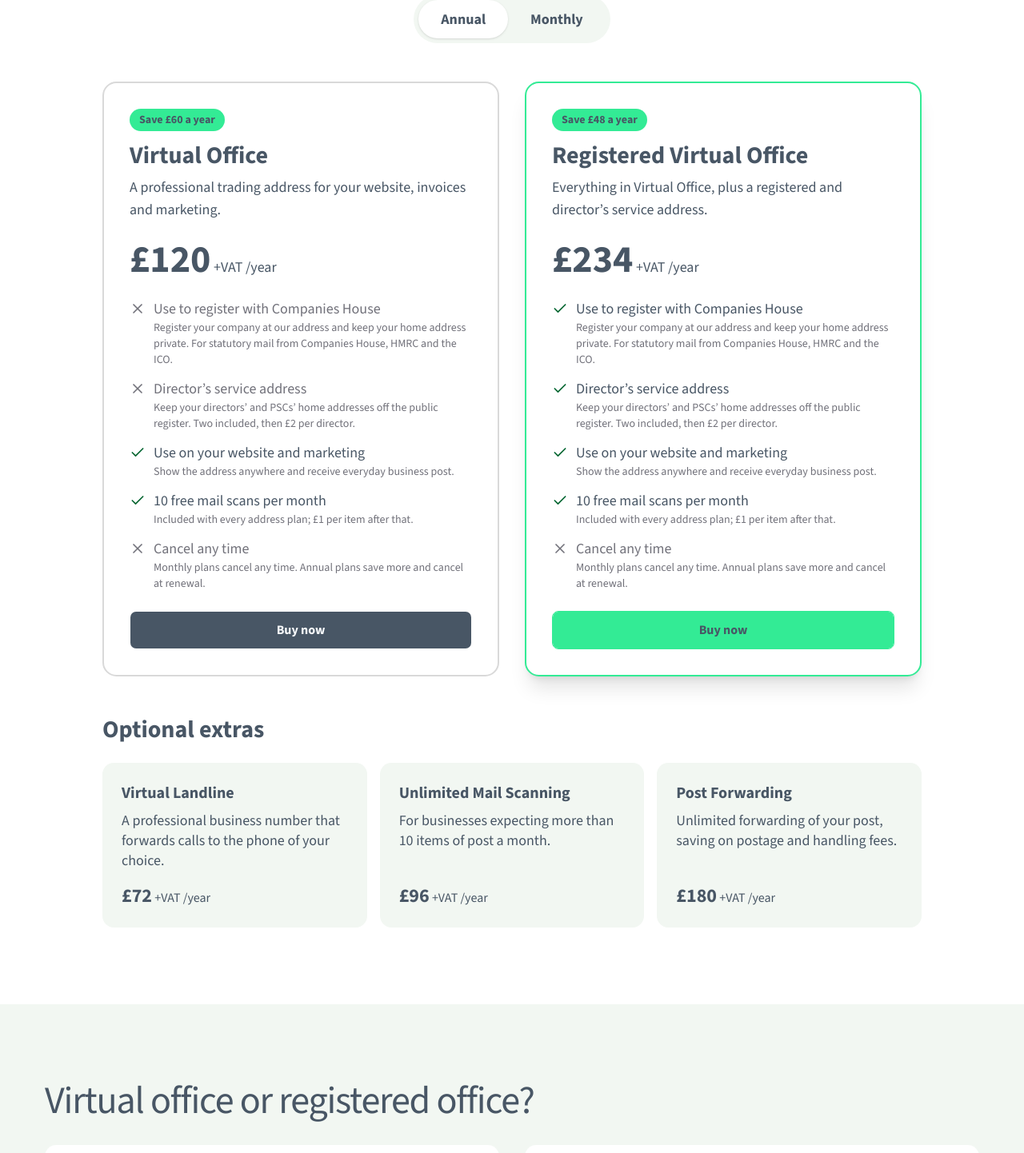
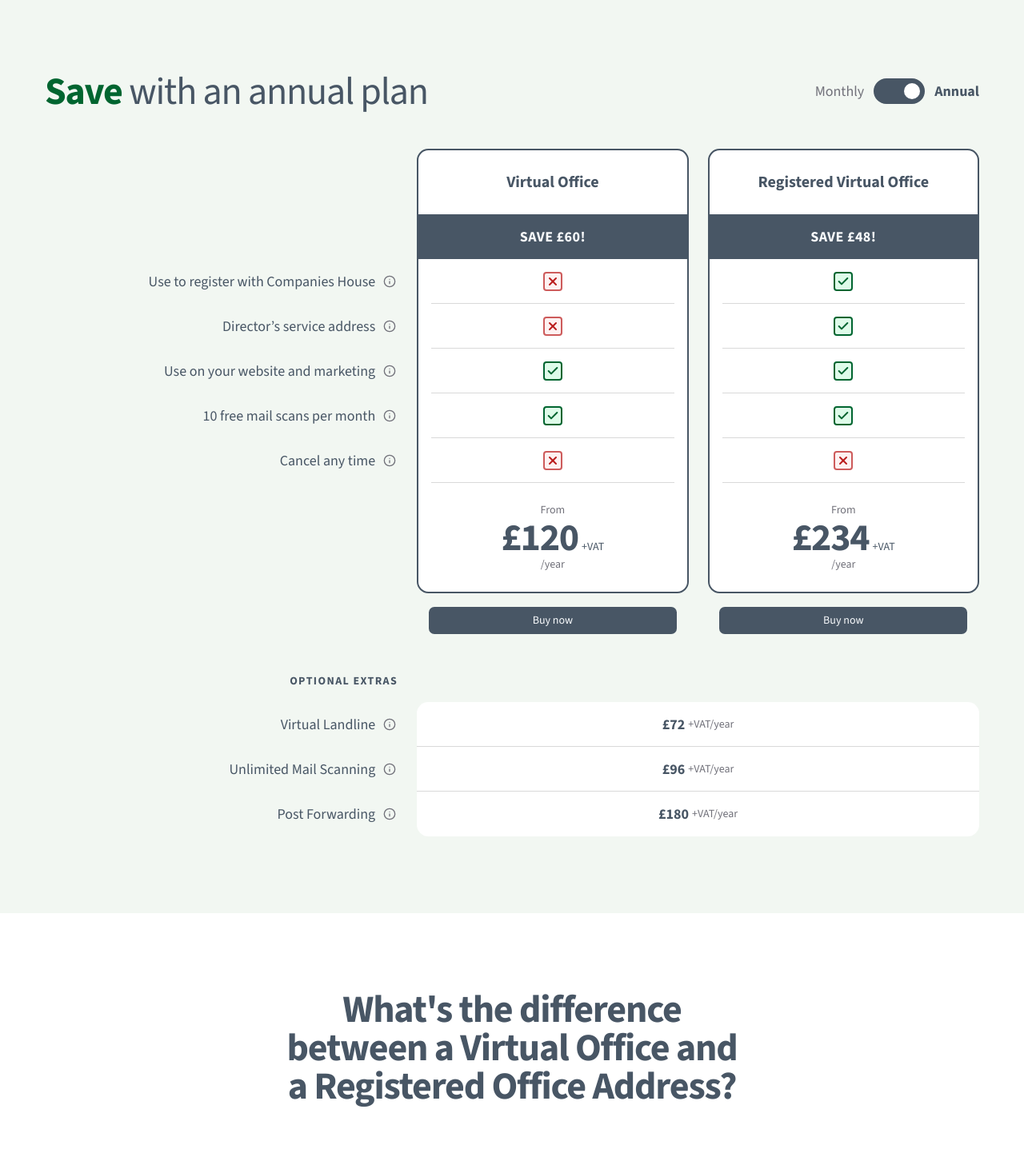
Before and after one commit to florjanklancar-kaldi/virtually-there-landing-test, a Next.js app: page /pricing in a window 1280 px wide. Shown: the part 760-2202 px from the top of the page at 80% size. Built offline with nearby package versions, Linux system fonts and the light colour scheme; no server answers.

Commit message:
Restyle pricing page to match live comparison layout

```diff
--- a/src/app/(site)/pricing/page.tsx
+++ b/src/app/(site)/pricing/page.tsx
@@ -60,27 +60,31 @@ export default function PricingPage() {
         intro="One simple price for your business address, with no set-up fees. Save with an annual plan, or stay flexible month to month."
         title="Simple, transparent pricing"
       />
-      <section aria-label="Plans" className="section pt-0">
+      <section aria-label="Plans" className="section bg-green-background">
         <div className="container-page">
           <PricingPlans />
         </div>
       </section>
-      <section aria-labelledby="difference-title" className="section bg-green-background">
-        <div className="container-page grid gap-8 md:grid-cols-2">
+      <section aria-labelledby="difference-title" className="section">
+        <div className="container-page grid gap-10 md:grid-cols-2 md:gap-14">
           <Reveal className="md:col-span-2">
-            <h2 className="text-4xl tracking-tight sm:text-5xl" id="difference-title">
-              Virtual office or registered office?
+            <h2
+              className="mx-auto max-w-3xl text-balance text-center font-bold text-4xl tracking-tight sm:text-5xl"
+              id="difference-title"
+            >
+              What&apos;s the difference between a Virtual Office and a Registered Office
+              Address?
             </h2>
           </Reveal>
-          <Reveal className="rounded-2xl bg-white p-8" delay={0.05}>
-            <h3 className="mb-3 font-bold text-2xl">Virtual Office</h3>
+          <Reveal delay={0.05}>
+            <h3 className="mb-3 text-3xl">Virtual Office</h3>
             <p className="text-lg leading-relaxed">
               A trading address for your website, invoices, business cards and directory
               listings, with everyday post scanned to your portal.
             </p>
           </Reveal>
-          <Reveal className="rounded-2xl bg-white p-8" delay={0.1}>
-            <h3 className="mb-3 font-bold text-2xl">Registered Virtual Office</h3>
+          <Reveal delay={0.1}>
+            <h3 className="mb-3 text-3xl">Registered Virtual Office</h3>
             <p className="text-lg leading-relaxed">
               Everything in Virtual Office, plus an official address for Companies House
               and HMRC and director’s service addresses, keeping your home address
--- a/src/components/pricing/pricing-plans.tsx
+++ b/src/components/pricing/pricing-plans.tsx
@@ -1,9 +1,8 @@
 "use client";
 
-import { CheckIcon, XIcon } from "lucide-react";
+import { CheckIcon, InfoIcon, XIcon } from "lucide-react";
 import { motion, useReducedMotion } from "motion/react";
-import { useState } from "react";
-import { RevealGroup, RevealItem } from "@/components/motion/reveal";
+import { useId, useState } from "react";
 import { PortalLink } from "@/components/portal-link";
 import { buttonVariants } from "@/components/ui/button";
 import type { BillingPeriod, Plan } from "@/content/pricing";
@@ -17,12 +16,47 @@ import {
 import { formatPrice } from "@/lib/locations";
 import { cn } from "@/lib/utils";
 
-const periods: { value: BillingPeriod; label: string }[] = [
-  { value: "annual", label: "Annual" },
-  { value: "monthly", label: "Monthly" },
-];
+const columns = "md:grid md:grid-cols-[minmax(0,1.3fr)_minmax(0,1fr)_minmax(0,1fr)] md:gap-6";
+const rowHeight = "md:h-14";
 
-function PeriodToggle({
+function InfoTip({ label, detail }: { label: string; detail: string }) {
+  const [open, setOpen] = useState(false);
+  const id = useId();
+  return (
+    <span
+      className="relative inline-flex"
+      onMouseEnter={() => setOpen(true)}
+      onMouseLeave={() => setOpen(false)}
+    >
+      <button
+        aria-describedby={open ? id : undefined}
+        aria-expanded={open}
+        aria-label={`More about ${label}`}
+        className="inline-flex size-5 items-center justify-center rounded-full text-muted-foreground transition-colors hover:text-primary focus-visible:outline-none focus-visible:ring-3 focus-visible:ring-ring/50"
+        onBlur={() => setOpen(false)}
+        onClick={() => setOpen((value) => !value)}
+        onFocus={() => setOpen(true)}
+        onKeyDown={(event) => {
+          if (event.key === "Escape") setOpen(false);
+        }}
+        type="button"
+      >
+        <InfoIcon aria-hidden="true" className="size-4" />
+      </button>
+      {open ? (
+        <span
+          className="absolute bottom-full left-1/2 z-20 mb-2 w-64 -translate-x-1/2 rounded-lg bg-primary p-3 text-left font-normal text-primary-foreground text-sm leading-snug shadow-lg"
+          id={id}
+          role="tooltip"
+        >
+          {detail}
+        </span>
+      ) : null}
+    </span>
+  );
+}
+
+function PeriodSwitch({
   period,
   onChange,
 }: {
@@ -30,100 +64,202 @@ function PeriodToggle({
   onChange: (value: BillingPeriod) => void;
 }) {
   const reduceMotion = useReducedMotion();
+  const annual = period === "annual";
   return (
-    <fieldset className="mx-auto flex w-fit rounded-full bg-green-background p-1.5">
-      <legend className="sr-only">Billing period</legend>
-      {periods.map((option) => (
-        <label
-          className="relative cursor-pointer rounded-full px-7 py-2.5 font-bold text-lg has-focus-visible:ring-3 has-focus-visible:ring-ring/50"
-          key={option.value}
+    <div className="flex items-center gap-3 text-lg">
+      <button
+        className={cn(
+          "transition-colors",
+          annual ? "text-muted-foreground hover:text-primary" : "font-bold text-primary",
+        )}
+        onClick={() => onChange("monthly")}
+        type="button"
       >
-          <input
-            checked={period === option.value}
-            className="sr-only"
-            name="billing-period"
-            onChange={() => onChange(option.value)}
-            type="radio"
-            value={option.value}
+        Monthly
+      </button>
+      <button
+        aria-checked={annual}
+        aria-label="Pay annually"
+        className={cn(
+          "flex h-8 w-16 items-center rounded-full border-2 border-primary p-1 transition-colors focus-visible:outline-none focus-visible:ring-3 focus-visible:ring-ring/50",
+          annual ? "justify-end bg-primary" : "justify-start bg-white",
+        )}
+        onClick={() => onChange(annual ? "monthly" : "annual")}
+        role="switch"
+        type="button"
+      >
+        <motion.span
+          className={cn("size-5 rounded-full", annual ? "bg-white" : "bg-primary")}
+          layout
+          transition={reduceMotion ? { duration: 0 } : { type: "spring", bounce: 0.25 }}
         />
-          {period === option.value ? (
-            <motion.span
-              className="absolute inset-0 rounded-full bg-white shadow-sm"
-              layoutId="period-pill"
-              transition={
-                reduceMotion ? { duration: 0 } : { type: "spring", bounce: 0.2 }
-              }
-            />
-          ) : null}
-          <span className="relative">{option.label}</span>
-        </label>
-      ))}
-    </fieldset>
+      </button>
+      <button
+        className={cn(
+          "transition-colors",
+          annual ? "font-bold text-primary" : "text-muted-foreground hover:text-primary",
+        )}
+        onClick={() => onChange("annual")}
+        type="button"
+      >
+        Annual
+      </button>
+    </div>
   );
 }
 
-function PlanCard({ plan, period }: { plan: Plan; period: BillingPeriod }) {
+function FeatureLabels() {
+  return (
+    <div aria-hidden="true" className="hidden md:block">
+      <div className="h-[calc(8.5rem+2px)]" />
+      <ul>
+        {planFeatureOrder.map((key) => (
+          <li
+            className={cn(
+              "flex items-center justify-end gap-2 text-right text-lg",
+              rowHeight,
+            )}
+            key={key}
+          >
+            {planFeatures[key].label}
+            <InfoTip detail={planFeatures[key].detail} label={planFeatures[key].label} />
+          </li>
+        ))}
+      </ul>
+    </div>
+  );
+}
+
+function PlanColumn({
+  plan,
+  period,
+  onChoosePeriod,
+}: {
+  plan: Plan;
+  period: BillingPeriod;
+  onChoosePeriod: (value: BillingPeriod) => void;
+}) {
   const included = new Set(plan.includes[period]);
+  const annual = period === "annual";
   return (
-    <article
+    <div className="flex flex-col gap-4">
+      <article className="overflow-hidden rounded-2xl border-2 border-primary bg-white">
+        <h3 className="flex h-20 items-center justify-center px-4 text-center font-bold text-xl">
+          {plan.name}
+        </h3>
+        {annual ? (
+          <p className="flex h-[3.5rem] items-center justify-center bg-primary px-4 font-bold text-lg text-primary-foreground uppercase tracking-wide">
+            Save {formatPrice(annualSaving(plan))}!
+          </p>
+        ) : (
+          <button
+            className="flex h-[3.5rem] w-full items-center justify-center bg-primary px-4 font-bold text-primary-foreground text-sm uppercase tracking-wide transition-colors hover:bg-primary/85"
+            onClick={() => onChoosePeriod("annual")}
+            type="button"
+          >
+            Save with an annual plan
+          </button>
+        )}
+        <ul className="px-4">
+          {planFeatureOrder.map((key) => {
+            const has = included.has(key);
+            return (
+              <li
                 className={cn(
-        "flex h-full flex-col gap-6 rounded-3xl border-2 bg-white p-8",
-        plan.featured ? "border-green shadow-xl" : "border-border",
+                  "flex items-center justify-between gap-3 border-border border-b py-3 md:justify-center md:py-0",
+                  rowHeight,
+                )}
+                key={key}
+              >
+                <span
+                  className={cn("text-base md:sr-only", !has && "text-muted-foreground")}
+                >
+                  {planFeatures[key].label}
+                  <span className="sr-only">: {has ? "included" : "not included"}</span>
+                </span>
+                <span
+                  aria-hidden="true"
+                  className={cn(
+                    "flex size-6 shrink-0 items-center justify-center rounded border-2",
+                    has
+                      ? "border-green-dark bg-green-light text-green-dark"
+                      : "border-destructive/70 bg-destructive-foreground text-destructive",
                   )}
                 >
-      <header>
-        {period === "annual" ? (
-          <p className="mb-3 w-fit rounded-full bg-green px-3 py-1 font-bold text-sm">
-            Save {formatPrice(annualSaving(plan))} a year
+                  {has ? (
+                    <CheckIcon className="size-4" strokeWidth={3} />
+                  ) : (
+                    <XIcon className="size-4" strokeWidth={3} />
+                  )}
+                </span>
+              </li>
+            );
+          })}
+        </ul>
+        <p className="flex flex-col items-center px-4 py-6 text-center">
+          <span className="text-muted-foreground text-sm">From</span>
+          <span className="flex items-baseline gap-1">
+            <span className="font-extrabold text-5xl tracking-tight">
+              {formatPrice(plan.price[period])}
+            </span>
+            <span className="text-sm">+VAT</span>
+          </span>
+          <span className="text-muted-foreground text-sm">/{annual ? "year" : "month"}</span>
         </p>
-        ) : null}
-        <h3 className="font-bold text-3xl">{plan.name}</h3>
-        <p className="mt-2 text-lg">{plan.description}</p>
-      </header>
-      <p>
-        <span className="font-extrabold text-5xl">{formatPrice(plan.price[period])}</span>
-        <span className="text-lg"> +VAT /{period === "annual" ? "year" : "month"}</span>
-      </p>
-      <ul className="grid gap-3">
-        {planFeatureOrder.map((key) => (
-          <li className="flex items-start gap-2.5 text-lg" key={key}>
-            {included.has(key) ? (
-              <CheckIcon
-                aria-label="Included"
-                className="mt-1 size-5 shrink-0 text-green-dark"
-              />
-            ) : (
-              <XIcon
-                aria-label="Not included"
-                className="mt-1 size-5 shrink-0 text-muted-foreground"
-              />
+      </article>
+      <PortalLink
+        className={buttonVariants({ size: "lg", className: "w-full md:mx-auto md:w-[92%]" })}
+        to={{
+          path: "/onboarding/service",
+          params: { type: plan.portalType, billing: annual ? "year" : "month" },
+        }}
+      >
+        Buy now
+        <span className="sr-only"> {plan.name}</span>
+      </PortalLink>
+    </div>
+  );
+}
+
+function Extras({ period }: { period: BillingPeriod }) {
+  const unit = period === "annual" ? "year" : "month";
+  return (
+    <section aria-labelledby="extras-title" className="flex flex-col gap-4">
+      <div className={columns}>
+        <h3
+          className="font-bold text-primary text-sm uppercase tracking-widest md:text-right"
+          id="extras-title"
+        >
+          Optional extras
+        </h3>
+      </div>
+      <ul className="flex flex-col rounded-2xl bg-white md:bg-transparent">
+        {extras.map((extra, index) => (
+          <li
+            className={cn("flex items-center justify-between gap-4 px-4 py-3 md:p-0", columns)}
+            key={extra.name}
+          >
+            <span className="flex items-center gap-2 text-lg md:justify-end md:text-right">
+              {extra.name}
+              <InfoTip detail={extra.description} label={extra.name} />
+            </span>
+            <span
+              className={cn(
+                "flex items-center justify-center gap-1 md:col-span-2 md:bg-white md:px-4",
+                rowHeight,
+                index === 0 && "md:rounded-t-2xl",
+                index === extras.length - 1
+                  ? "md:rounded-b-2xl"
+                  : "md:border-border md:border-b",
               )}
-            <span className={cn(!included.has(key) && "text-muted-foreground")}>
-              {planFeatures[key].label}
-              <span className="block text-muted-foreground text-sm">
-                {planFeatures[key].detail}
-              </span>
+            >
+              <span className="font-bold text-lg">{formatPrice(extra.price[period])}</span>
+              <span className="text-muted-foreground text-sm">+VAT/{unit}</span>
             </span>
           </li>
         ))}
       </ul>
-      <PortalLink
-        className={buttonVariants({
-          variant: plan.featured ? "brand" : "default",
-          size: "xl",
-          className: "mt-auto w-full",
-        })}
-        to={{
-          path: "/onboarding/service",
-          params: {
-            type: plan.portalType,
-            billing: period === "annual" ? "year" : "month",
-          },
-        }}
-      >
-        Buy now
-      </PortalLink>
-    </article>
+    </section>
   );
 }
 
@@ -132,37 +268,24 @@ export function PricingPlans() {
 
   return (
     <div className="flex flex-col gap-12">
-      <PeriodToggle onChange={setPeriod} period={period} />
-      <RevealGroup className="mx-auto grid w-full max-w-5xl gap-8 md:grid-cols-2">
+      <div className="flex flex-col items-start justify-between gap-6 sm:flex-row sm:items-center">
+        <h2 className="text-4xl tracking-tight sm:text-5xl">
+          <span className="font-extrabold text-green-dark">Save</span> with an annual plan
+        </h2>
+        <PeriodSwitch onChange={setPeriod} period={period} />
+      </div>
+      <div className={cn("flex flex-col gap-8", columns)}>
+        <FeatureLabels />
         {plans.map((plan) => (
-          <RevealItem key={plan.name}>
-            <PlanCard period={period} plan={plan} />
-          </RevealItem>
+          <PlanColumn
+            key={plan.name}
+            onChoosePeriod={setPeriod}
+            period={period}
+            plan={plan}
+          />
         ))}
-      </RevealGroup>
-      <section aria-labelledby="extras-title" className="mx-auto w-full max-w-5xl">
-        <h2 className="mb-6 font-bold text-3xl" id="extras-title">
-          Optional extras
-        </h2>
-        <ul className="grid gap-4 md:grid-cols-3">
-          {extras.map((extra) => (
-            <li
-              className="flex flex-col gap-2 rounded-2xl bg-green-background p-6"
-              key={extra.name}
-            >
-              <span className="font-bold text-xl">{extra.name}</span>
-              <span className="text-lg leading-snug">{extra.description}</span>
-              <span className="mt-auto pt-2 font-extrabold text-2xl">
-                {formatPrice(extra.price[period])}
-                <span className="font-normal text-base">
-                  {" "}
-                  +VAT /{period === "annual" ? "year" : "month"}
-                </span>
-              </span>
-            </li>
-          ))}
-        </ul>
-      </section>
+      </div>
+      <Extras period={period} />
     </div>
   );
 }
```
Lines whose indentation alone changed are shown as unchanged.
